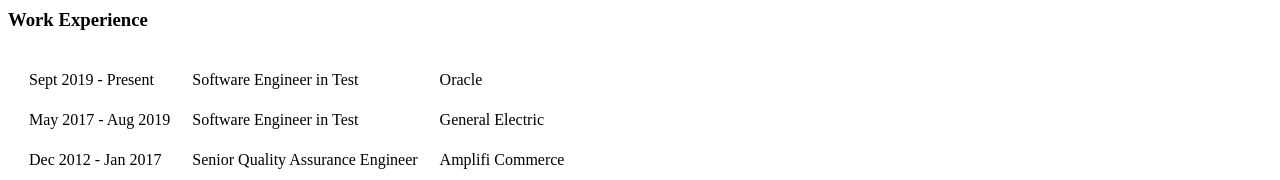
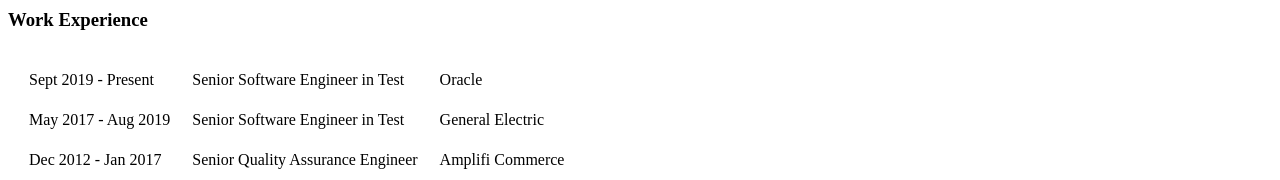
Before and after one commit to rathnatesting/cv, a plain HTML site: page index.html in a window 1280 px wide. Shown: the part 528-708 px from the top of the page. Drawn offline with Linux system fonts and the light colour scheme.

Commit message:
updated index.html

```diff
--- a/index.html
+++ b/index.html
@@ -41,12 +41,12 @@
     <tbody>
       <tr>
         <td>Sept 2019 - Present</td>
-        <td>Software Engineer in Test</td>
+        <td>Senior Software Engineer in Test</td>
         <td>Oracle</td>
       </tr>
       <tr>
         <td>May 2017 - Aug 2019</td>
-        <td>Software Engineer in Test</td>
+        <td>Senior Software Engineer in Test</td>
         <td>General Electric</td>
       </tr>
       <tr>
```
